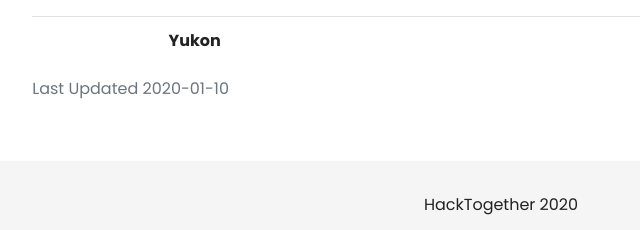
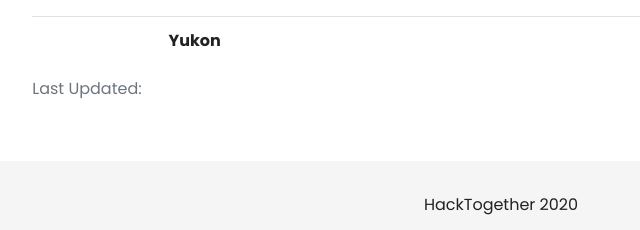
Before and after one commit to duan-le/Universities-Covid-Dashboard, a plain HTML site: page src/index.html in a window 1280 px wide. Shown: the part 1509-1739 px from the top of the page, 139-779 px from the left. Drawn offline with nearby package versions, Linux system fonts and the light colour scheme; no server answers.

Commit message:
Last updated date is dynamically updated

```diff
--- a/src/index.html
+++ b/src/index.html
@@ -83,7 +83,7 @@
 			<h1 id="summary" class="display-4">Latest Covid Summary</h1>
 		</div>
 		<table class="table">
-			<caption>Last Updated 2020-01-10</caption>
+			<caption class="last-update">Last Updated:</caption>
 			<thead class="thead-light">
 			  <tr>
 				<th scope="col">Province</th>
@@ -215,6 +215,7 @@
             document.querySelector(`.${provincesTerritoriesArr[i]}-total-deaths`).innerHTML = obj.summary[i].cumulative_deaths;
             document.querySelector(`.${provincesTerritoriesArr[i]}-recovered`).innerHTML = obj.summary[i].recovered;
         }
+        document.querySelector(".last-update").innerHTML = `Last Updated (dd-mm-yyyy): ${obj.summary[0].date}`;
     });
 </script>
 
```
